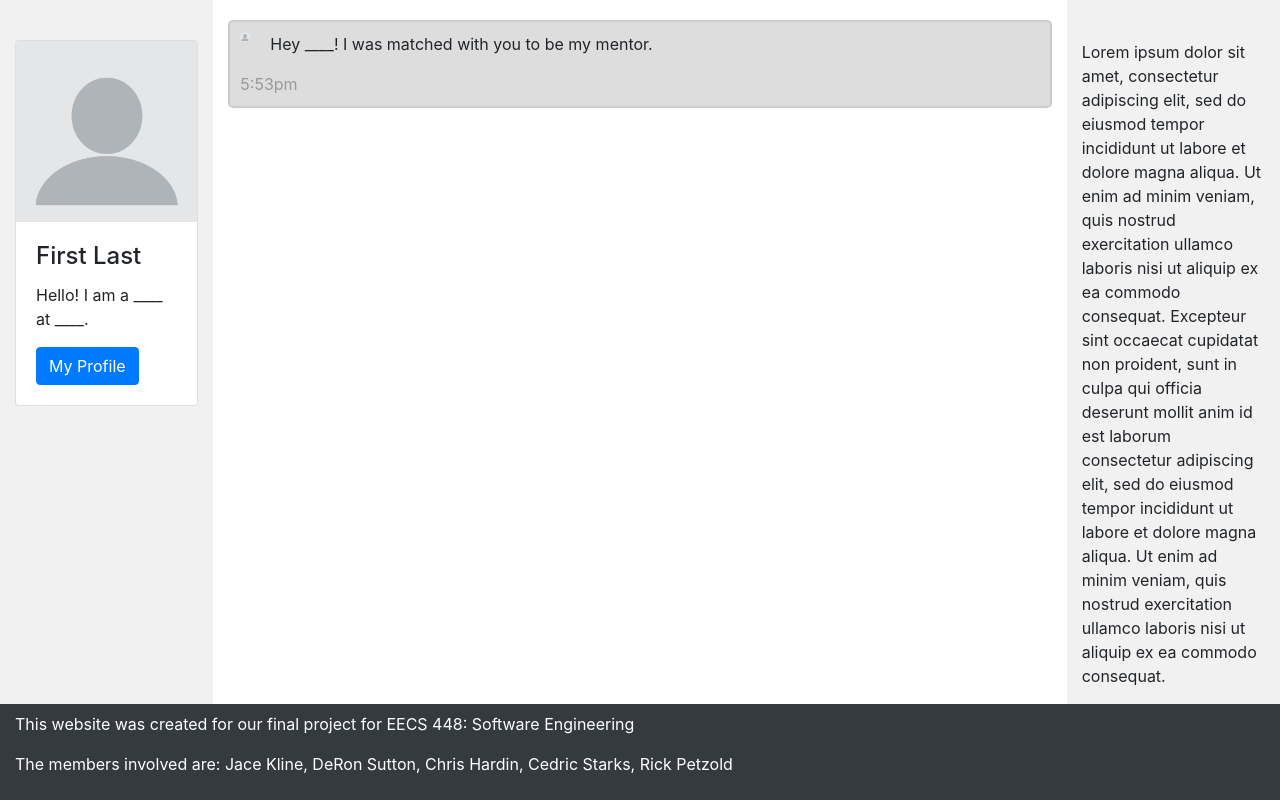
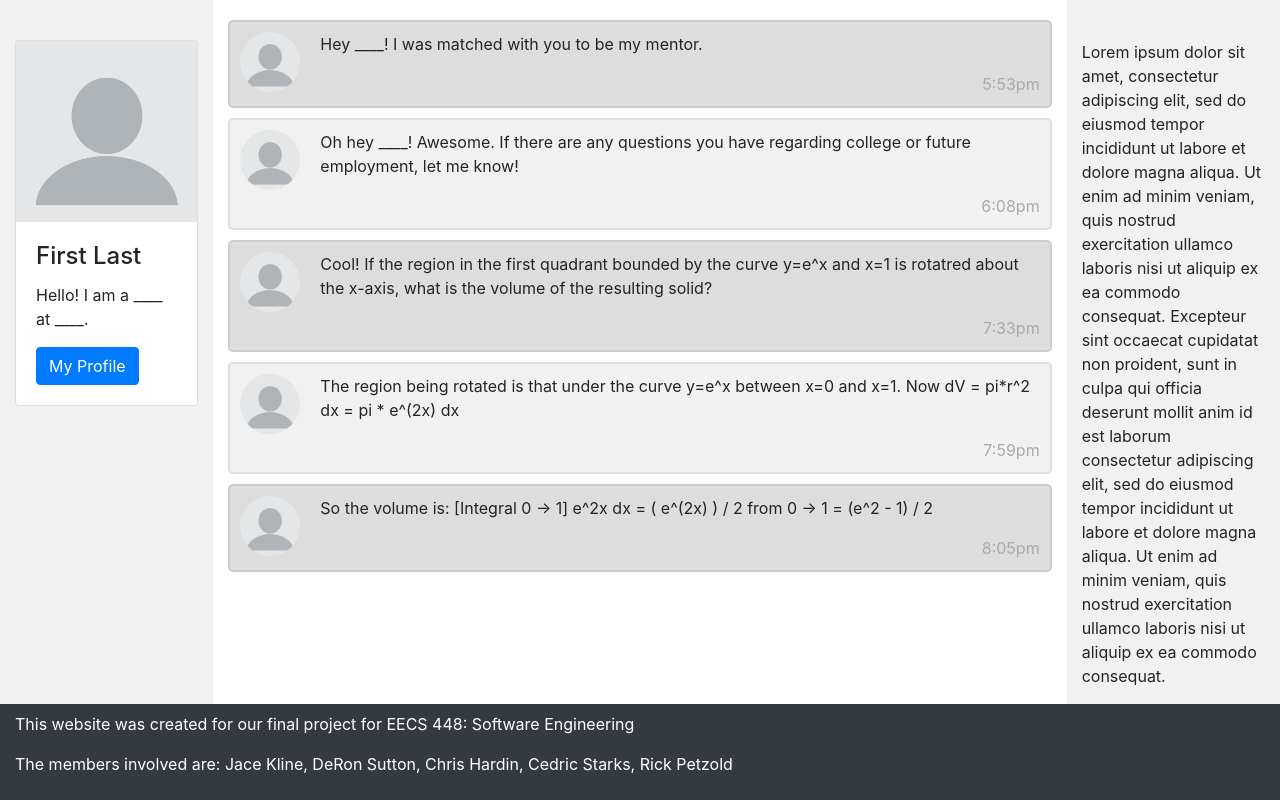
Before and after one commit to dsutton1080/FinalProjectGOT, a Flask app: page /home in a window 1280 px wide. Shown: the part 56-856 px from the top of the page. Run offline with Flask 2, Linux system fonts and the light colour scheme; some libraries are stand-ins or nearby versions.

Commit message:
Got css working
Make sure you turn off caching to make the css update

```diff
--- a/static/homepage.css
+++ b/static/homepage.css
@@ -32,6 +32,14 @@ p.footer{
   text-align-last: center;
 }
 
+/* On small screens, set height to 'auto' for sidenav and grid */
+@media screen and (max-width: 767px) {
+  .sidebar {
+    height: auto;
+    padding: 15px;
+  }
+  .row {height:auto;}
+}
 
 
 /* css for chat boxes */
@@ -56,7 +64,7 @@ p.footer{
 /* style images */
 .chat img {
   float: left;
-  max-width: 10px;
+  max-width: 60px;
   width: 100%;
   margin-right: 20px;
   border-radius: 50%;
@@ -80,12 +88,3 @@ p.footer{
   float: left;
   color: #999;
 }
-
-/* On small screens, set height to 'auto' for sidenav and grid */
-@media screen and (max-width: 767px) {
-  .sidebar {
-    height: auto;
-    padding: 15px;
-  }
-  .row {height:auto;}
-}
--- a/templates/homepage.html
+++ b/templates/homepage.html
@@ -52,11 +52,37 @@
 
     <div class="col-sm-8">
       <div class= "mar-top">
+
         <div class="chat dark">
-          <img src="{{ url_for('static', filename='blank-profile.png') }}" alt="Avatar" class="rightside">
+          <img src="{{ url_for('static', filename='blank-profile.png') }}" alt="Avatar">
           <p> Hey ____! I was matched with you to be my mentor. </p>
-          <span class="time-left"> 5:53pm</span>
+          <span class="time-right"> 5:53pm</span>
         </div>
+
+        <div class="chat">
+          <img src="{{ url_for('static', filename='blank-profile.png') }}" alt="Avatar">
+          <p> Oh hey ____! Awesome. If there are any questions you have regarding college or future employment, let me know! </p>
+          <span class="time-right"> 6:08pm</span>
+        </div>
+
+        <div class="chat dark">
+          <img src="{{ url_for('static', filename='blank-profile.png') }}" alt="Avatar">
+          <p> Cool! If the region in the first quadrant bounded by the curve y=e^x and x=1 is rotatred about the x-axis, what is the volume of the resulting solid?</p>
+          <span class="time-right"> 7:33pm</span>
+        </div>
+
+        <div class="chat">
+          <img src="{{ url_for('static', filename='blank-profile.png') }}" alt="Avatar">
+          <p> The region being rotated is that under the curve y=e^x between x=0 and x=1. Now dV = pi*r^2 dx = pi * e^(2x) dx </p>
+          <span class="time-right"> 7:59pm</span>
+        </div>
+
+        <div class="chat dark">
+          <img src="{{ url_for('static', filename='blank-profile.png') }}" alt="Avatar">
+          <p> So the volume is:  [Integral 0 -> 1] e^2x dx =  ( e^(2x) ) / 2 from 0 -> 1 =  (e^2 - 1) / 2  </p>
+          <span class="time-right"> 8:05pm</span>
+        </div>
+
       </div>
     </div>
 
```
Also changed, not shown: 6 other files.
